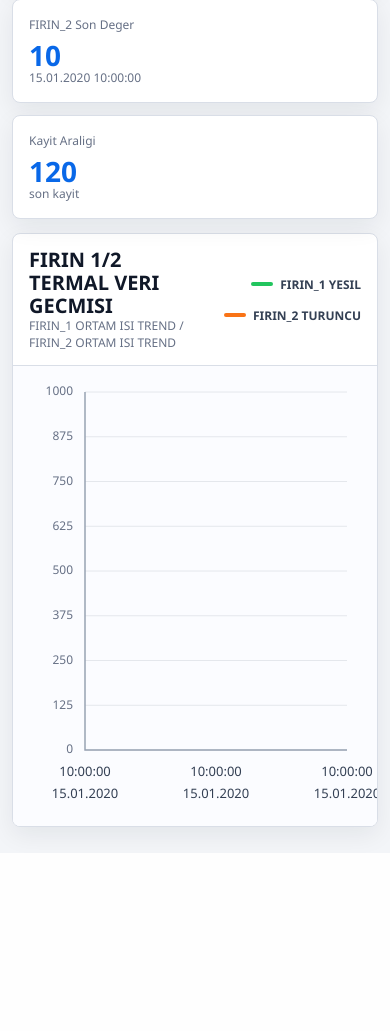
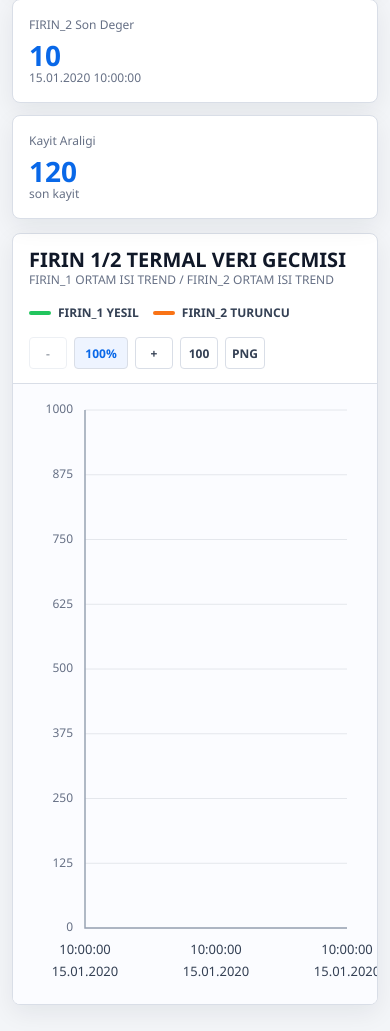
Before and after one commit to ahsengokalp/plcmodbuscollector, a Flask app: page /dashboard in a window 390 px wide. Shown: the part 472-1503 px from the top of the page. Before the commit the page ends 1322 px from the top, so only its background shows below. Run offline with Flask 3, Linux system fonts and the light colour scheme; a database or web service that is not in the repository returns one stand-in record (values such as "Sample title"); some libraries are stand-ins or nearby versions.

Commit message:
Improve thermal dashboard chart controls

```diff
--- a/static/dashboard.css
+++ b/static/dashboard.css
@@ -560,7 +560,8 @@ td {
 }
 
 .trend-shell {
-  max-width: 1500px;
+  max-width: 1680px;
+  padding: 14px;
 }
 
 .trend-status-grid {
@@ -572,13 +573,17 @@ td {
 }
 
 .trend-panel {
-  min-height: calc(100vh - 174px);
+  min-height: calc(100vh - 154px);
 }
 
 .trend-panel canvas {
-  min-height: 460px;
+  min-height: 620px;
   padding: 0;
   background: #fbfcff;
+}
+
+.trend-panel .panel-title {
+  align-items: flex-start;
 }
 
 .trend-legend {
@@ -612,6 +617,50 @@ td {
 
 .legend-orange {
   background: #f97316;
+}
+
+.trend-controls {
+  display: flex;
+  align-items: center;
+  justify-content: flex-end;
+  gap: 7px;
+  flex-wrap: wrap;
+}
+
+.trend-controls button,
+.trend-controls span {
+  height: 32px;
+  min-width: 38px;
+  display: inline-flex;
+  align-items: center;
+  justify-content: center;
+  border: 1px solid var(--line);
+  border-radius: 4px;
+  background: #fff;
+  color: #344054;
+  font: inherit;
+  font-size: 12px;
+  font-weight: 800;
+}
+
+.trend-controls button {
+  cursor: pointer;
+}
+
+.trend-controls button:hover:not(:disabled) {
+  border-color: var(--blue);
+  color: var(--blue);
+}
+
+.trend-controls button:disabled {
+  cursor: not-allowed;
+  opacity: 0.45;
+}
+
+.trend-controls span {
+  min-width: 54px;
+  background: #eef4ff;
+  color: var(--blue);
 }
 
 @media (max-width: 980px) {
@@ -656,7 +705,19 @@ td {
   }
 
   .trend-panel canvas {
-    min-height: 380px;
+    min-height: 460px;
+  }
+}
+
+@media (max-width: 760px) {
+  .trend-panel .panel-title {
+    align-items: stretch;
+    flex-direction: column;
+  }
+
+  .trend-legend,
+  .trend-controls {
+    justify-content: flex-start;
   }
 }
 
--- a/static/thermal_dashboard.js
+++ b/static/thermal_dashboard.js
@@ -9,10 +9,20 @@ const elements = {
   f2LatestTime: document.getElementById("f2LatestTime"),
   chartSubtitle: document.getElementById("chartSubtitle"),
   chart: document.getElementById("thermalTrendChart"),
+  zoomOutButton: document.getElementById("zoomOutButton"),
+  zoomInButton: document.getElementById("zoomInButton"),
+  resetZoomButton: document.getElementById("resetZoomButton"),
+  zoomLevel: document.getElementById("zoomLevel"),
+  downloadChartButton: document.getElementById("downloadChartButton"),
   errorToast: document.getElementById("errorToast"),
 };
 
 let lastPayload = null;
+let zoomLevel = 1;
+
+const MIN_ZOOM = 1;
+const MAX_ZOOM = 4;
+const ZOOM_STEP = 0.5;
 
 function showError(message) {
   elements.errorToast.textContent = message;
@@ -26,7 +36,8 @@ function hideError() {
 function setupCanvas(canvas) {
   const rect = canvas.getBoundingClientRect();
   const scale = window.devicePixelRatio || 1;
-  const cssHeight = Number(canvas.getAttribute("height")) || 460;
+  const baseHeight = Number(canvas.dataset.baseHeight) || Number(canvas.getAttribute("height")) || 620;
+  const cssHeight = Math.round(baseHeight * Math.min(zoomLevel, 2.2));
   canvas.style.height = `${cssHeight}px`;
   canvas.width = Math.max(1, Math.floor(rect.width * scale));
   canvas.height = Math.max(1, Math.floor(cssHeight * scale));
@@ -39,6 +50,40 @@ function combinedPoints(series) {
   return [...series.f1.points, ...series.f2.points].sort((a, b) =>
     a.sort_key.localeCompare(b.sort_key)
   );
+}
+
+function zoomedPoints(points) {
+  if (zoomLevel <= 1 || points.length <= 2) return points;
+
+  const visibleCount = Math.max(2, Math.ceil(points.length / zoomLevel));
+  return points.slice(-visibleCount);
+}
+
+function zoomedPayload(payload) {
+  const f1Points = zoomedPoints(payload.series.f1.points);
+  const f2Points = zoomedPoints(payload.series.f2.points);
+  const visibleValues = [...f1Points, ...f2Points].map((point) => point.value);
+  const minValue = visibleValues.length ? Math.min(...visibleValues) : payload.y_axis.min;
+  const maxValue = visibleValues.length ? Math.max(...visibleValues) : payload.y_axis.max;
+  const padding = Math.max(25, Math.round((maxValue - minValue) * 0.16));
+  const yMin = zoomLevel > 1 ? Math.max(0, Math.floor((minValue - padding) / 25) * 25) : payload.y_axis.min;
+  const yMax = zoomLevel > 1
+    ? Math.max(yMin + 125, Math.ceil((maxValue + padding) / 25) * 25)
+    : payload.y_axis.max;
+
+  return {
+    ...payload,
+    y_axis: {
+      ...payload.y_axis,
+      min: yMin,
+      max: yMax,
+      step: zoomLevel > 1 ? Math.max(25, Math.ceil((yMax - yMin) / 8 / 25) * 25) : payload.y_axis.step,
+    },
+    series: {
+      f1: { ...payload.series.f1, points: f1Points },
+      f2: { ...payload.series.f2, points: f2Points },
+    },
+  };
 }
 
 function drawEmptyChart(message) {
@@ -76,7 +121,8 @@ function drawStepLine(ctx, coords, color) {
 }
 
 function drawTrendChart(payload) {
-  const allPoints = combinedPoints(payload.series);
+  const chartPayload = zoomedPayload(payload);
+  const allPoints = combinedPoints(chartPayload.series);
 
   if (allPoints.length < 2) {
     drawEmptyChart("Trend cizimi icin yeterli veri yok.");
@@ -87,8 +133,8 @@ function drawTrendChart(payload) {
   const pad = { left: 72, right: 30, top: 26, bottom: 76 };
   const chartWidth = width - pad.left - pad.right;
   const chartHeight = height - pad.top - pad.bottom;
-  const minValue = payload.y_axis.min;
-  const maxValue = payload.y_axis.max;
+  const minValue = chartPayload.y_axis.min;
+  const maxValue = chartPayload.y_axis.max;
   const range = Math.max(1, maxValue - minValue);
 
   ctx.clearRect(0, 0, width, height);
@@ -102,7 +148,7 @@ function drawTrendChart(payload) {
   ctx.textAlign = "right";
   ctx.textBaseline = "middle";
 
-  for (let value = minValue; value <= maxValue; value += payload.y_axis.step) {
+  for (let value = minValue; value <= maxValue; value += chartPayload.y_axis.step) {
     const y = pad.top + chartHeight - ((value - minValue) / range) * chartHeight;
     ctx.beginPath();
     ctx.moveTo(pad.left, y);
@@ -119,7 +165,7 @@ function drawTrendChart(payload) {
   ctx.lineTo(width - pad.right, height - pad.bottom);
   ctx.stroke();
 
-  const seriesList = [payload.series.f1, payload.series.f2];
+  const seriesList = [chartPayload.series.f1, chartPayload.series.f2];
   seriesList.forEach((item) => {
     const coords = item.points.map((point, index) => ({
       x: pointX(index, item.points.length, pad, chartWidth),
@@ -147,6 +193,12 @@ function drawTrendChart(payload) {
   });
 }
 
+function updateZoomControls() {
+  elements.zoomLevel.textContent = `${Math.round(zoomLevel * 100)}%`;
+  elements.zoomOutButton.disabled = zoomLevel <= MIN_ZOOM;
+  elements.zoomInButton.disabled = zoomLevel >= MAX_ZOOM;
+}
+
 function renderDashboard(payload) {
   lastPayload = payload;
 
@@ -160,6 +212,7 @@ function renderDashboard(payload) {
   elements.chartSubtitle.textContent = `${payload.series.f1.tag_name} / ${payload.series.f2.tag_name}`;
 
   drawTrendChart(payload);
+  updateZoomControls();
 }
 
 async function loadDashboard() {
@@ -179,11 +232,35 @@ async function loadDashboard() {
   }
 }
 
+function setZoom(nextZoom) {
+  zoomLevel = Math.min(MAX_ZOOM, Math.max(MIN_ZOOM, nextZoom));
+  updateZoomControls();
+
+  if (lastPayload) {
+    drawTrendChart(lastPayload);
+  }
+}
+
+function downloadChart() {
+  if (!lastPayload) return;
+
+  const link = document.createElement("a");
+  const timestamp = new Date().toISOString().slice(0, 19).replace(/[:T]/g, "-");
+  link.download = `firin-trend-dashboard-${timestamp}.png`;
+  link.href = elements.chart.toDataURL("image/png");
+  link.click();
+}
+
 elements.refreshButton.addEventListener("click", loadDashboard);
 elements.limitSelect.addEventListener("change", loadDashboard);
+elements.zoomOutButton.addEventListener("click", () => setZoom(zoomLevel - ZOOM_STEP));
+elements.zoomInButton.addEventListener("click", () => setZoom(zoomLevel + ZOOM_STEP));
+elements.resetZoomButton.addEventListener("click", () => setZoom(1));
+elements.downloadChartButton.addEventListener("click", downloadChart);
 window.addEventListener("resize", () => {
   if (lastPayload) drawTrendChart(lastPayload);
 });
 
+updateZoomControls();
 loadDashboard();
 setInterval(loadDashboard, 5000);
--- a/templates/thermal_dashboard.html
+++ b/templates/thermal_dashboard.html
@@ -68,8 +68,15 @@
             <span><i class="legend-green"></i>FIRIN_1 YESIL</span>
             <span><i class="legend-orange"></i>FIRIN_2 TURUNCU</span>
           </div>
+          <div class="trend-controls" aria-label="Grafik kontrolleri">
+            <button id="zoomOutButton" type="button" title="Uzaklastir">-</button>
+            <span id="zoomLevel">100%</span>
+            <button id="zoomInButton" type="button" title="Yakinlastir">+</button>
+            <button id="resetZoomButton" type="button" title="Zoom sifirla">100</button>
+            <button id="downloadChartButton" type="button" title="Grafigi PNG indir">PNG</button>
+          </div>
         </div>
-        <canvas id="thermalTrendChart" height="460"></canvas>
+        <canvas id="thermalTrendChart" height="620"></canvas>
       </section>
     </main>
 
```
